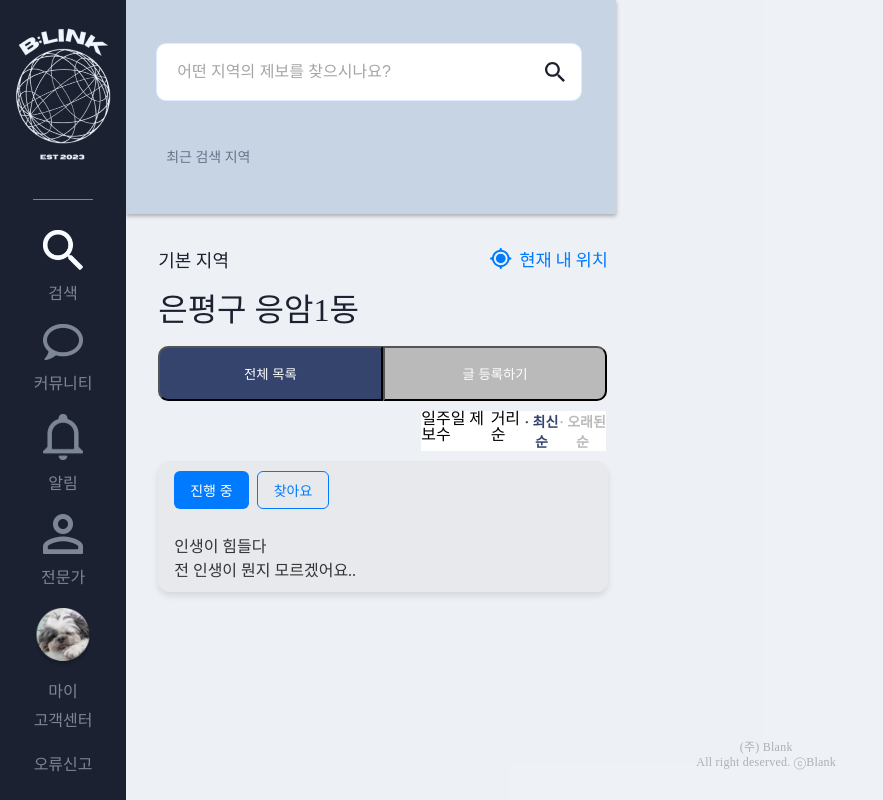
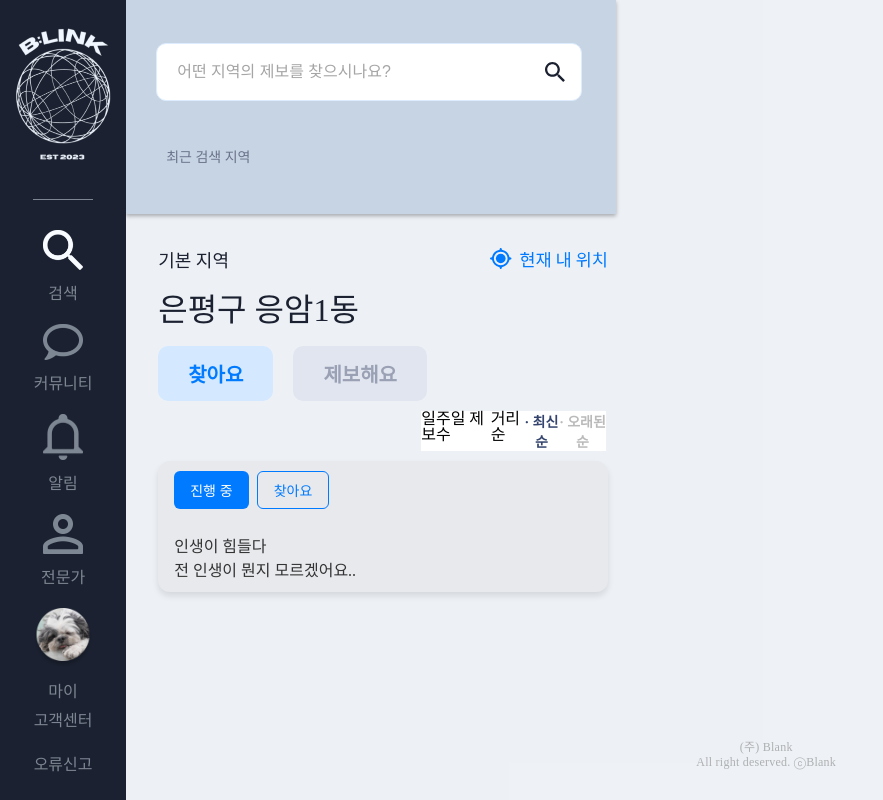
Before and after one commit to coldweek3/Blink_FE, a React (Create React App) app: page / in a window 1280 px wide. Shown: the top 800 px of the page, without its empty margins (0-883 px from the left). Built offline with nearby package versions, Linux system fonts and the light colour scheme.

Commit message:
[Design] 찾아요, 제보해요 버튼 디자인과 레이아웃을 구현하고, 클릭시 색이 바뀌도록 설정한다.

```diff
--- a/src/components/mainpage/ListButton/ListButton.tsx
+++ b/src/components/mainpage/ListButton/ListButton.tsx
@@ -2,7 +2,7 @@ import React, { useState } from "react";
 import * as S from "./style";
 
 const ListButton = () => {
-  const [selectedButton, setSelectedButton] = useState("list");
+  const [selectedButton, setSelectedButton] = useState("find");
 
   const handleButtonClick = (buttonName: string) => {
     setSelectedButton(buttonName);
@@ -11,16 +11,16 @@ const ListButton = () => {
   return (
     <S.BoxContainer>
       <S.ListButton
-        selected={selectedButton === "list"}
-        onClick={() => handleButtonClick("list")}
+        selected={selectedButton === "find"}
+        onClick={() => handleButtonClick("find")}
       >
-        전체 목록
+        찾아요
       </S.ListButton>
       <S.PostButton
-        selected={selectedButton === "post"}
-        onClick={() => handleButtonClick("post")}
+        selected={selectedButton === "report"}
+        onClick={() => handleButtonClick("report")}
       >
-        글 등록하기
+        제보해요
       </S.PostButton>
     </S.BoxContainer>
   );
--- a/src/components/mainpage/ListButton/style.ts
+++ b/src/components/mainpage/ListButton/style.ts
@@ -12,21 +12,25 @@ export const BoxContainer = styled.div`
 `;
 
 const buttonStyle = css`
-  width: 224.508px;
-  height: 55px;
-  flex-shrink: 0;
+  display: inline-flex;
+  padding: 14px 30px;
   border-radius: 10px;
-  color: white;
+  justify-content: center;
+  align-items: center;
+  border: 0;
+  font-size: 20px;
+  font-weight: 700;
+  margin-right: 20px;
 `;
 
 export const ListButton = styled.button<ButtonProps>`
   ${buttonStyle}
-  border-radius: 10px 0px 0px 10px;
-  background-color: ${(props) => (props.selected ? "#34446D" : "#BABABA")};
+  background-color: ${(props) => (props.selected ? "#D4E9FF" : "#E0E5EF")};
+  color: ${(props) => (props.selected ? "#007aff" : "#9BA1B4")};
 `;
 
 export const PostButton = styled.button<ButtonProps>`
   ${buttonStyle}
-  border-radius: 0px 10px 10px 0px;
-  background-color: ${(props) => (props.selected ? "#34446D" : "#BABABA")};
+  background-color: ${(props) => (props.selected ? "#FFF1D7" : "#E0E5EF")};
+  color: ${(props) => (props.selected ? "#FF9900" : "#9BA1B4")};
 `;
```
